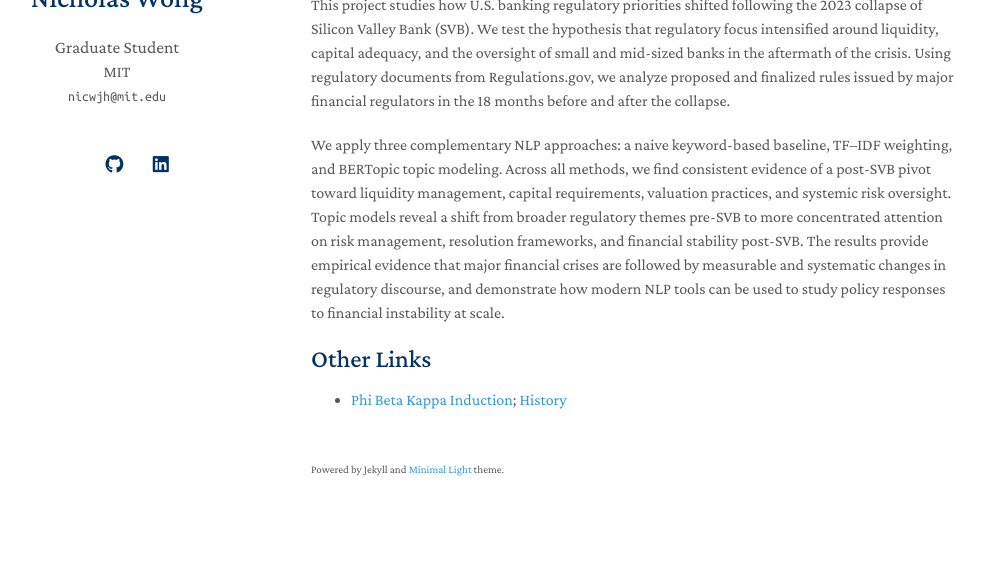
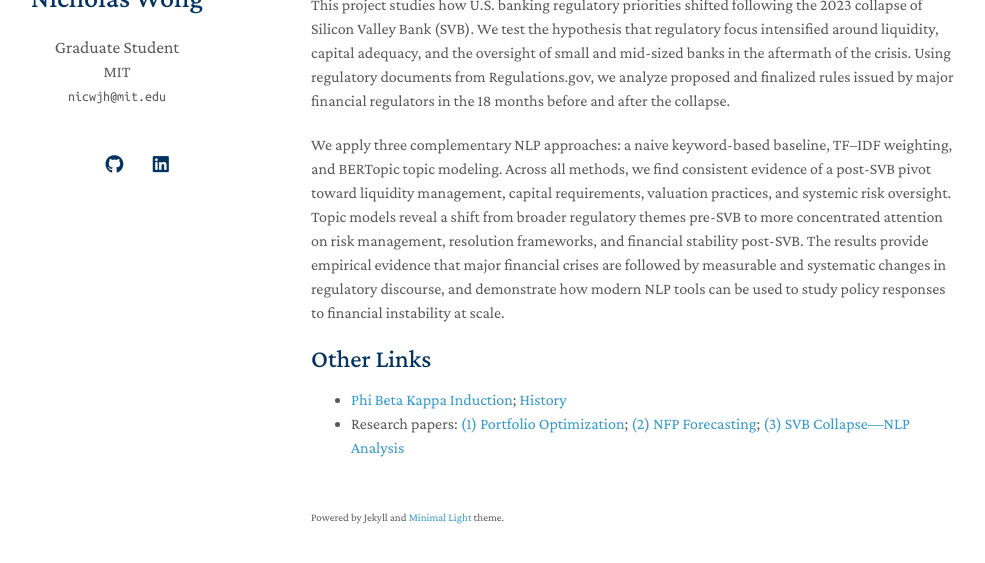
Before and after one commit to nicwjh/nicwjh.github.io, a Jekyll site: the page built from index.md, in a window 1280 px wide and 900 px high, scrolled down 2363 px, cut to the strip 302-865 px from the top of the window. Shown: the whole strip, without its empty margins (159-1144 px from the left). Built offline with Jekyll 4.4.1, drawn with Linux system fonts in a browser that asks for light colours; a style sheet for code colours, icons or effects is not loaded; our own code applies the rules of GitHub Pages for plain Markdown files.

Commit message:
Update INDEX.md

```diff
--- a/index.md
+++ b/index.md
@@ -89,3 +89,4 @@ We apply three complementary NLP approaches: a naive keyword-based baseline, TF
 ## Other Links
 
 - [Phi Beta Kappa Induction](https://uncnews.unc.edu/2023/04/06/219-students-inducted-into-phi-beta-kappa-at-unc-chapel-hill/); [History](https://phibetakappa.web.unc.edu/history/)
+- Research papers: [(1) Portfolio Optimization](https://nicwong.com/assets/files/Portfolio_Optimization.pdf); [(2) NFP Forecasting](https://nicwong.com/assets/files/nfp-forecasting.pdf); [(3) SVB Collapse—NLP Analysis](https://nicwong.com/assets/files/NLP_SVBcollapse.pdf)
```
